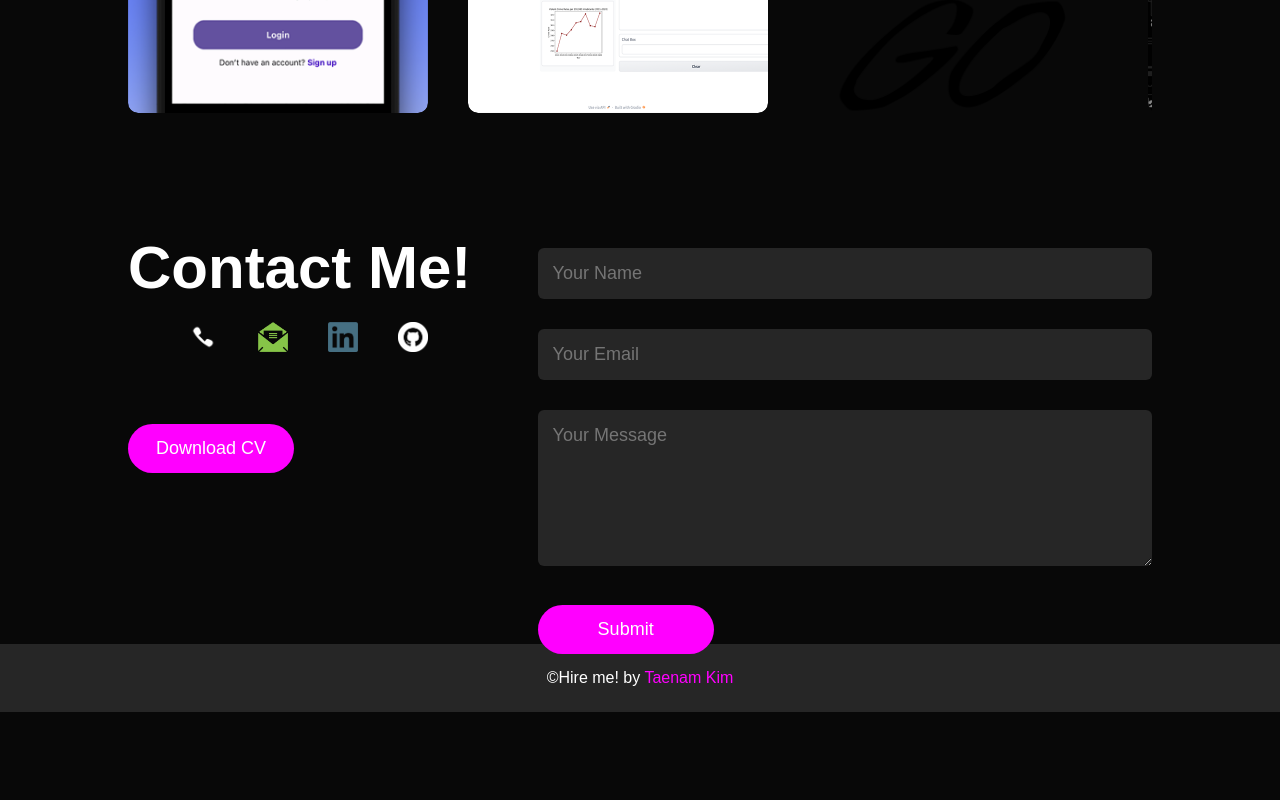
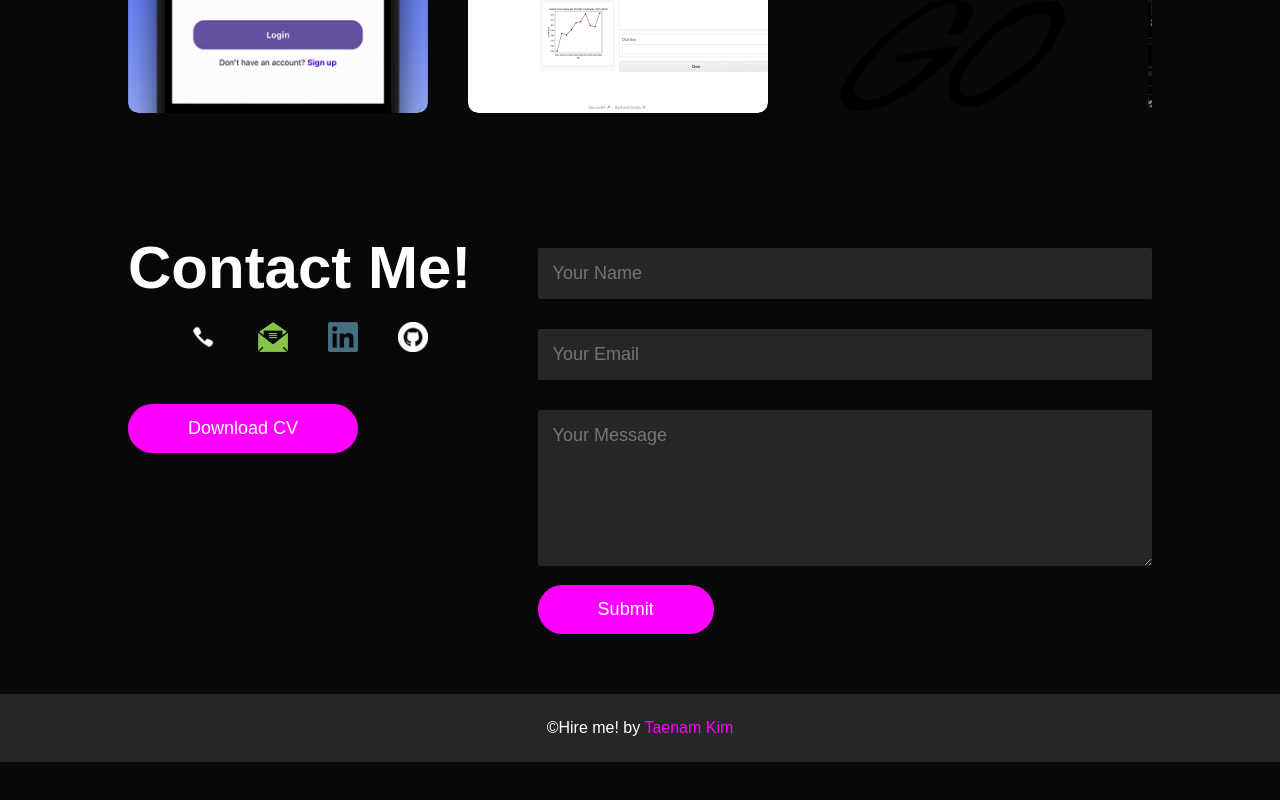
Before and after one commit to taenam1214/taenam1214.github.io, a React (Create React App) app: page / in a window 1280 px wide. Shown: the part 2259-3059 px from the top of the page. Before the commit the page ends 3021 px from the top, so only its background shows below. Built offline with nearby package versions, Linux system fonts and the light colour scheme.

Commit message:
fonts and buttons aligned for mobile use

```diff
--- a/src/components/About.js
+++ b/src/components/About.js
@@ -17,7 +17,7 @@ const About = () => {
           </div>
           <div className="about-col-2">
             <h1 className="sub-title">About Me</h1>
-            <p>Hi! I'm Taenam Kim, Computer Science student at the University of Wisconsin, Madison...</p>
+            <p>Hi! I'm Taenam Kim, Computer Science student at the University of Wisconsin, Madison</p>
             <div className="tab-titles">
               <p
                 className={`tab-links ${activeTab === 'skills' ? 'active-link' : ''}`}
--- a/src/components/Contact.css
+++ b/src/components/Contact.css
@@ -53,7 +53,7 @@
     transform: translateY(0);
   }
   .btn.btn2 {
-    margin-top: 20px;
+    margin-top: 10px;
   }
   .contact-right form {
     width: 100%;
@@ -67,23 +67,29 @@
     margin: 15px 0;
     color: #fff;
     font-size: 18px;
-    border-radius: 6px;
+    border-radius: 2px;
   }
-  form .btn2 {
+  /* Add margin-bottom to the submit button */
+.btn.btn2 {
+  margin-top: 10px;
+  margin-bottom: 40px; /* Adds space below the button */
   padding: 14px 60px;
   font-size: 18px;
-    margin-top: 10px; /* Adjust this margin to move the button up */
   cursor: pointer;
   align-items: center;
+  transform: translateY(-10px);
 }
+
+/* Add margin-top to the "Hire me!" copyright section */
 .copyright {
   width: 100%;
   text-align: center;
   padding: 25px 0;
   background: #262626;
   font-weight: 300;
-    margin-top: 20px;
+  margin-top: 40px; /* Adds space above the copyright section */
 }
+
   .copyright i {
     color: #ff00ff;
   }
@@ -113,3 +119,36 @@
   #footer-links a:hover {
     transform: scale(1.4);
   }
+
+
+  @media (max-width: 768px) {
+    .contact-left,
+    .contact-right {
+      flex-basis: 100%;
+      text-align: center;
+    }
+
+    form input,
+    form textarea {
+      margin-left: auto;
+      margin-right: auto;
+      width: 90%; /* Centers the form inputs and textarea */
+    }
+
+    .btn2 {
+      display: inline-block;
+      margin-left: auto;
+      margin-right: auto;
+      transform: translateY(-20px); /* Moves the submit button up slightly */
+    }
+
+    #msg {
+      margin-left: auto;
+      margin-right: auto;
+      text-align: center;
+    }
+  }
+
+  .social-icons {
+    text-align: left; /* Ensures social icons are unaffected and remain left-aligned */
+  }
```
Also changed, not shown: 18 other files (tests, documents, lock files or other folders). Lines whose indentation alone changed are shown as unchanged.
